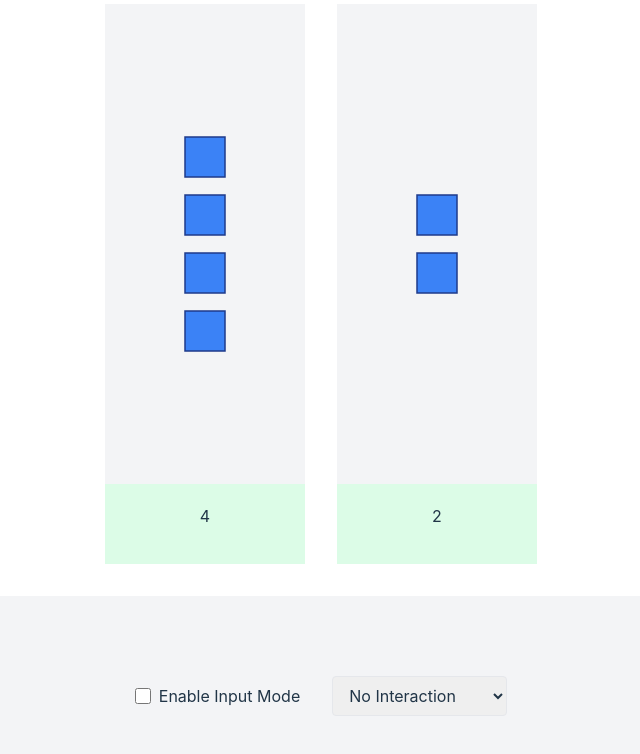
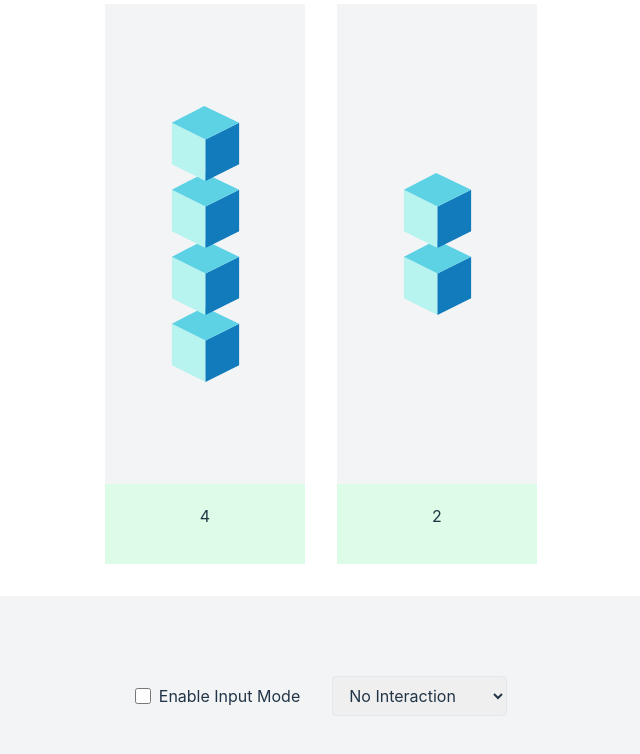
Before and after one commit to nlbdotdev/synthesis-widget, a React (Vite) app: page / in a window 1280 px wide. Shown: the top 754 px of the page, without its empty margins (319-959 px from the left). Built offline with nearby package versions, Linux system fonts and the light colour scheme.

Commit message:
update cube svg and add offset

```diff
--- /dev/null
+++ b/src/components/Cube.tsx
@@ -0,0 +1,32 @@
+interface CubeProps {
+  height?: number
+  width?: number
+}
+
+export const Cube = ({ height = 75, width = 75 }: CubeProps) => (
+  <svg
+    height={height}
+    width={width}
+    version="1.1"
+    id="Capa_1"
+    xmlns="http://www.w3.org/2000/svg"
+    viewBox="0 0 58 58"
+    fill="#000000"
+  >
+    <g id="SVGRepo_bgCarrier" strokeWidth="0"></g>
+    <g
+      id="SVGRepo_tracerCarrier"
+      strokeLinecap="round"
+      strokeLinejoin="round"
+    ></g>
+    <g id="SVGRepo_iconCarrier">
+      <g>
+        <polygon fill="#b7f4f0" points="29,58 3,45 3,13 29,26" />
+        <polygon fill="#117bbc" points="29,58 55,45 55,13 29,26" />
+        <polygon fill="#5ed2e5" points="3,13 28,0 55,13 29,26" />
+      </g>
+    </g>
+  </svg>
+)
+
+export default Cube
--- a/src/components/Stack.tsx
+++ b/src/components/Stack.tsx
@@ -1,5 +1,5 @@
 import { InteractionMode } from './Widget'
-
+import { Cube } from './Cube'
 interface BlocksProps {
   count: number
 }
@@ -22,32 +22,18 @@ interface CountInputProps {
   setCount: (count: number) => void
 }
 
-// Cube Component
-const Cube = () => (
-  <svg
-    xmlns="http://www.w3.org/2000/svg"
-    viewBox="0 0 100 100"
-    width="50"
-    height="50"
-  >
-    <rect
-      x="10"
-      y="10"
-      width="80"
-      height="80"
-      fill="#3b82f6"
-      stroke="#1e3a8a"
-      strokeWidth="3"
-    />
-  </svg>
-)
-
 // Stack Component
 const Blocks = ({ count }: BlocksProps) => {
   return (
-    <div className="flex flex-col items-center space-y-2">
+    <div className="flex flex-col items-center">
       {Array.from({ length: count }).map((_, index) => (
-        <Cube key={index} />
+        <div
+          key={index}
+          className="-mt-2 first:mt-0"
+          style={{ zIndex: count - index }} // Higher cubes get higher z-index
+        >
+          <Cube />
+        </div>
       ))}
     </div>
   )
@@ -145,7 +131,7 @@ const Stack = ({
         {isInput ? (
           <CountInput count={count} setCount={setCount} />
         ) : (
-          <div className="mb-4">{count}</div>
+          <div className="mb-4 select-none">{count}</div>
         )}
       </div>
     </div>
```
